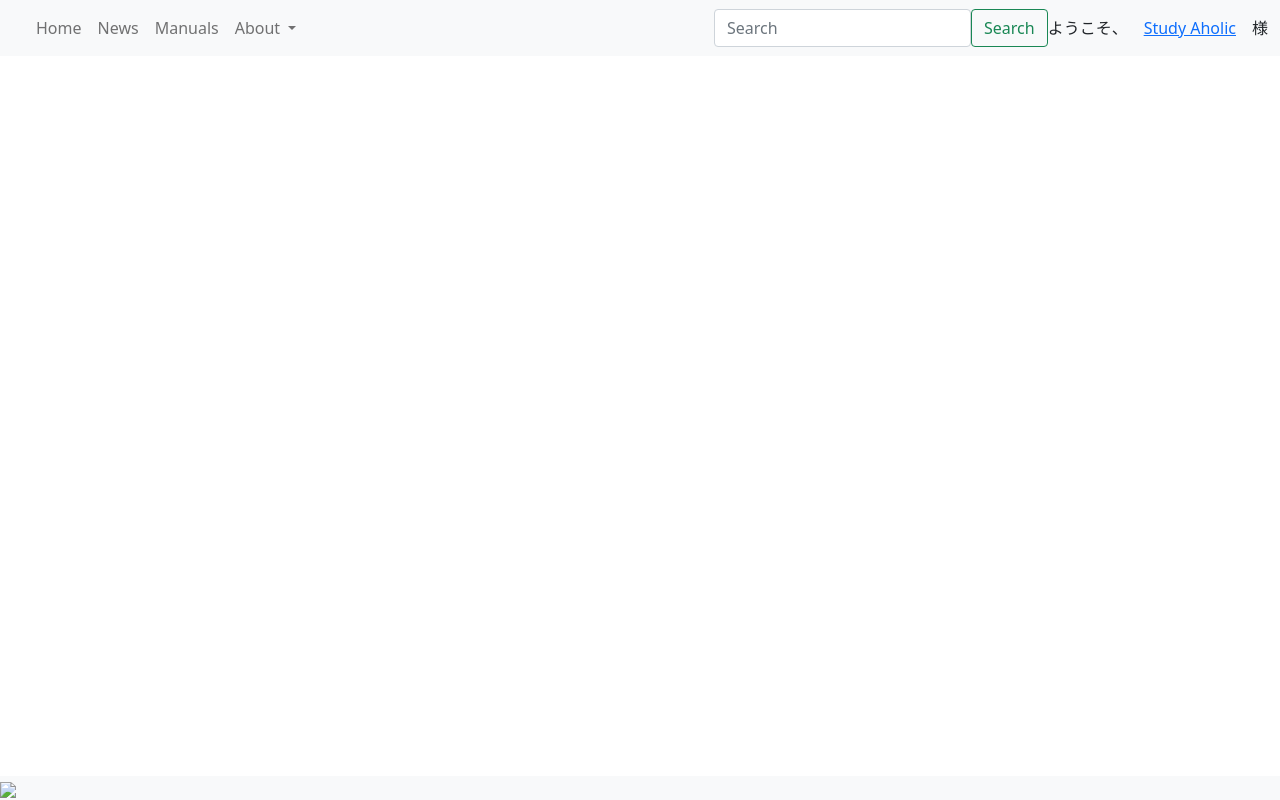
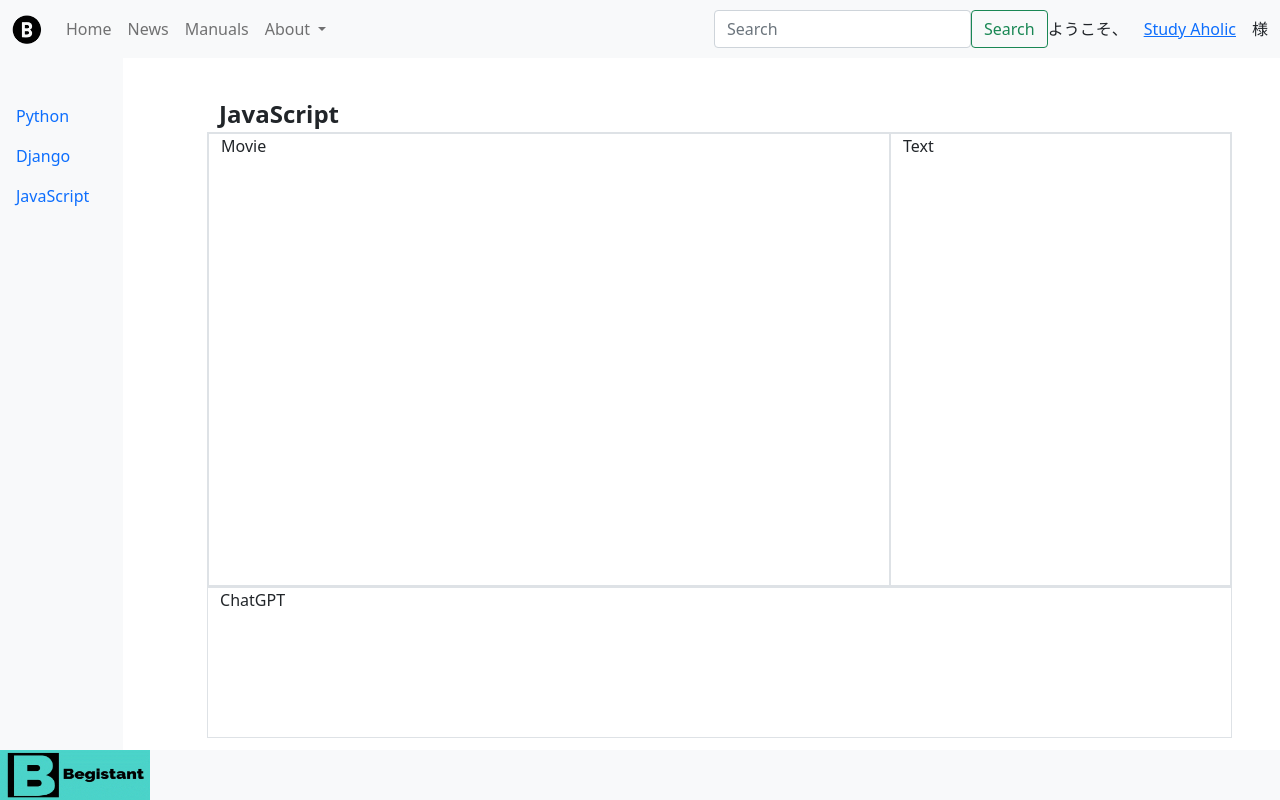
Before and after one commit to KiyoUEC/prot, a plain HTML site: page main.html in a window 1280 px wide. Drawn offline with nearby package versions, Linux system fonts and the light colour scheme.

Commit message:
Second commit.

```diff
--- /dev/null
+++ b/css/main.css
@@ -0,0 +1,3 @@
+.sidebar {
+    width: 150px;
+}
--- a/main.html
+++ b/main.html
@@ -8,15 +8,16 @@
     <!-- Bootstrap CSS -->
     <link href="https://cdn.jsdelivr.net/npm/bootstrap@5.0.2/dist/css/bootstrap.min.css" rel="stylesheet" integrity="sha384-EVSTQN3/azprG1Anm3QDgpJLIm9Nao0Yz1ztcQTwFspd3yD65VohhpuuCOmLASjC" crossorigin="anonymous">
     <style>
-      .footer {background:rgb(10%,50%,50%)}
+      .footer {background:rgb(10%,50%,50%)};
     </style>
+    <link rel="stylesheet" href="css/main.css">
     <title>Begistant</title>
   </head>
   <body class="d-flex flex-column h-100 vstack">
     <nav class="navbar fixed-top navbar-expand-lg navbar-light bg-light">
         <div class="container-fluid">
           <a class="navbar-brand" href="#">
-            <img src="Begistant-logos_transparent.png" alt="" width="30">
+            <img src="img/Begistant-logos_transparent.png" alt="" width="30">
           </a>
           <button class="navbar-toggler" type="button" data-bs-toggle="collapse" data-bs-target="#navbarSupportedContent" aria-controls="navbarSupportedContent" aria-expanded="false" aria-label="Toggle navigation">
             <span class="navbar-toggler-icon"></span>
@@ -55,26 +56,32 @@
           </div>
         </div>
     </nav>
-    <main>
-    <div class="container">
-        <div class="row">
-            <div class="col-md-6">
-
-            </div>
-            <div class="col-md-4">
-            Column
-            </div>
+    <div class="d-flex flex-row w-100" style="height: calc(100% - 50px)">
+      <nav class ="bg-light sidebar">
+        <ul class="nav flex-column mt-5 pt-5">
+          <li class="nav-item"><a href="#" class="nav-link">Python</a></li>
+          <li class="nav-item"><a href="#" class="nav-link">Django</a></li>
+          <li class="nav-item"><a href="#" class="nav-link">JavaScript</a></li>
+        </ul>
+      </nav>
+      <main class="mt-5 pt-5 ps-5 container-fluid m-5">
+        <div class="fs-4 fw-bold">JavaScript</div>
+        <div class="row h-75 border">
+          <div class="col-md-8 border">
+            Movie
+          </div>
+          <div class="col-md-4 border">
+            Text
+          </div>
         </div>
-        </div class="row">
-            <div class="col">
-            Column
-            </div>
+        <div class="row h-25 border">
+          <div class="col">ChatGPT</div>
         </div>
+      </main>
     </div>
-    </main>
     <footer class="mt-auto px-0 mx-0 py-0 bg-light">
       <div>
-        <img src="Begistant-logos.gif" height="50px">
+        <img src="img/Begistant-logos.gif" height="50px" width="150px">
       </div>
     </footer>
     <!-- Optional JavaScript; choose one of the two! -->
```
